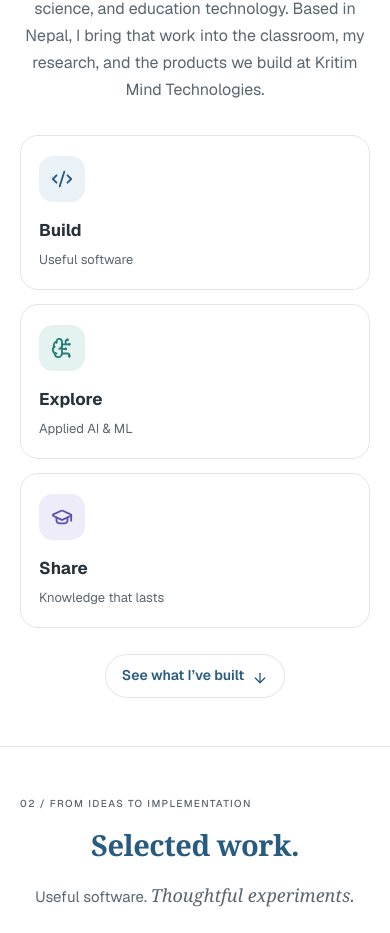
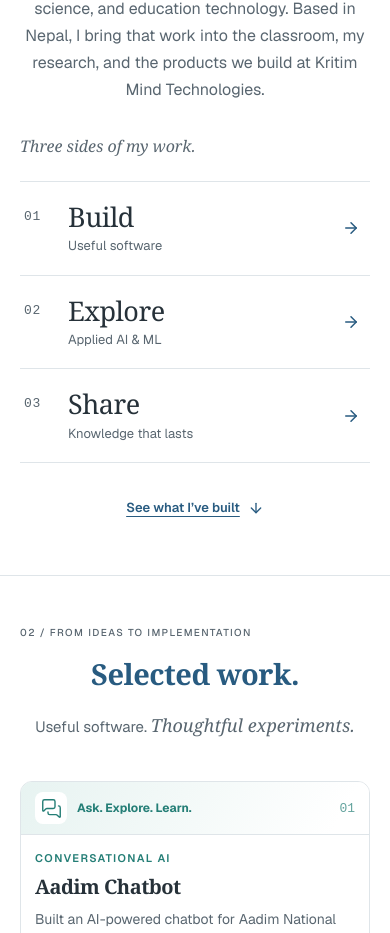
Before and after one commit to saroj-25/portfolio, a Next.js app: page / in a window 390 px wide. Shown: the part 1415-2348 px from the top of the page. Built offline with nearby package versions, Linux system fonts and the light colour scheme.

Commit message:
style: refine mobile build explore and share links

```diff
--- a/app/page.tsx
+++ b/app/page.tsx
@@ -75,9 +75,10 @@ export default function Home() {
               Technologies.
             </p>
             <div className="about-pathways">
-              <a href="#work" data-tone="build"><span className="pathway-icon"><Code2 size={22} aria-hidden="true" /></span><strong>Build</strong><span>Useful software</span><ArrowRight className="pathway-arrow" size={18} aria-hidden="true" /></a>
-              <a href="#research" data-tone="explore"><span className="pathway-icon"><BrainCircuit size={22} aria-hidden="true" /></span><strong>Explore</strong><span>Applied AI &amp; ML</span><ArrowRight className="pathway-arrow" size={18} aria-hidden="true" /></a>
-              <a href="#teaching" data-tone="share"><span className="pathway-icon"><GraduationCap size={22} aria-hidden="true" /></span><strong>Share</strong><span>Knowledge that lasts</span><ArrowRight className="pathway-arrow" size={18} aria-hidden="true" /></a>
+              <p className="pathways-note">Three sides of my work.</p>
+              <a href="#work" data-tone="build"><span className="pathway-index" aria-hidden="true">01</span><span className="pathway-icon"><Code2 size={22} aria-hidden="true" /></span><strong>Build</strong><span>Useful software</span><ArrowRight className="pathway-arrow" size={18} aria-hidden="true" /></a>
+              <a href="#research" data-tone="explore"><span className="pathway-index" aria-hidden="true">02</span><span className="pathway-icon"><BrainCircuit size={22} aria-hidden="true" /></span><strong>Explore</strong><span>Applied AI &amp; ML</span><ArrowRight className="pathway-arrow" size={18} aria-hidden="true" /></a>
+              <a href="#teaching" data-tone="share"><span className="pathway-index" aria-hidden="true">03</span><span className="pathway-icon"><GraduationCap size={22} aria-hidden="true" /></span><strong>Share</strong><span>Knowledge that lasts</span><ArrowRight className="pathway-arrow" size={18} aria-hidden="true" /></a>
             </div>
             <a className="about-next" href="#work">
               See what I&rsquo;ve built <ArrowDown size={16} aria-hidden="true" />
--- a/app/simple.css
+++ b/app/simple.css
@@ -597,3 +597,49 @@
   }
   .simple-portfolio .work-card-expand:focus-visible { outline: 2px solid var(--accent); outline-offset: 3px; }
 }
+
+/* On small screens, these links read like entries in a personal notebook. */
+.simple-portfolio .about-pathways .pathways-note,
+.simple-portfolio .about-pathways .pathway-index { display: none; }
+@media (max-width: 760px) {
+  .simple-portfolio .about-pathways { display: block; margin-top: 30px; text-align: left; }
+  .simple-portfolio .about-pathways .pathways-note {
+    display: block; margin: 0 0 8px; padding-bottom: 12px;
+    font-family: Georgia, serif; font-size: 16px; font-style: italic; color: var(--muted);
+  }
+  .simple-portfolio .about-pathways a {
+    display: grid; grid-template-columns: 30px minmax(0, 1fr) 24px;
+    grid-template-rows: auto auto; column-gap: 14px; row-gap: 3px;
+    align-items: center; padding: 19px 4px; min-height: 88px;
+    border: 0; border-top: 1px solid var(--line); border-radius: 0;
+    background: transparent; box-shadow: none; transform: none;
+    transition: background-color .2s;
+  }
+  .simple-portfolio .about-pathways a:last-child { border-bottom: 1px solid var(--line); }
+  .simple-portfolio .about-pathways .pathway-icon { display: none; }
+  .simple-portfolio .about-pathways .pathway-index {
+    display: block; grid-column: 1; grid-row: 1 / 3; align-self: start; padding-top: 5px;
+    font-family: ui-monospace, monospace; font-size: 11px; letter-spacing: .06em; color: var(--muted);
+  }
+  .simple-portfolio .about-pathways strong {
+    grid-column: 2; grid-row: 1; font-family: Georgia, serif;
+    font-size: 27px; font-weight: 400; line-height: 1.2; letter-spacing: -.5px;
+  }
+  .simple-portfolio .about-pathways span:not(.pathway-icon):not(.pathway-index) {
+    grid-column: 2; grid-row: 2; font-size: 13px; line-height: 1.5;
+  }
+  .simple-portfolio .about-pathways .pathway-arrow {
+    position: static; display: block; grid-column: 3; grid-row: 1 / 3;
+    width: 18px; height: 18px; color: var(--accent); animation: none; transform: none;
+  }
+  .simple-portfolio .about-pathways a:hover,
+  .simple-portfolio .about-pathways a:focus-visible {
+    transform: none; box-shadow: none; border-color: var(--line); background: var(--wash);
+  }
+  .simple-portfolio .about-pathways a:focus-visible { outline: 2px solid var(--accent); outline-offset: 4px; }
+  .simple-portfolio .about-next {
+    padding: 8px 0; border: 0; border-radius: 0; background: transparent; box-shadow: none;
+    font-size: 13px; text-decoration: underline; text-underline-offset: 4px;
+  }
+  .simple-portfolio .about-next svg { animation: none; }
+}
```
